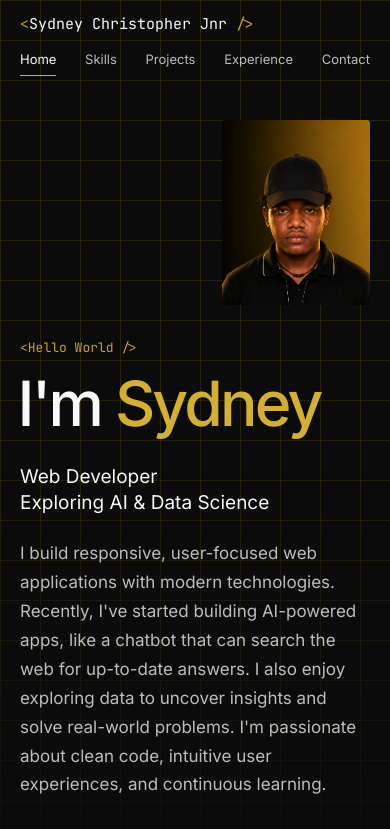
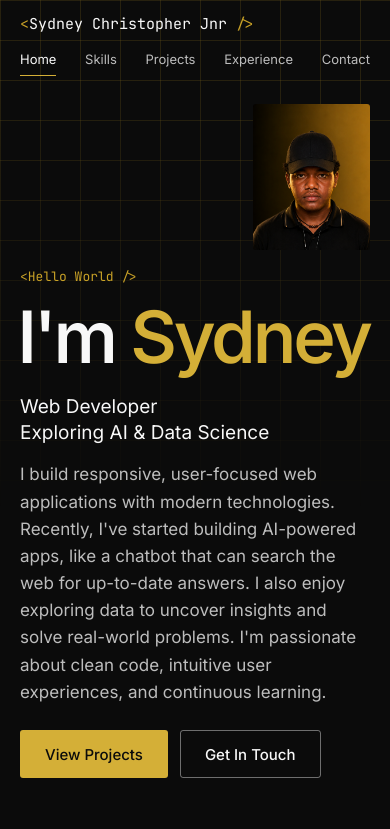
Before and after one commit to sydneyjnr/Sydney-Portfolio, a React (Vite) app: page / in a window 390 px wide. Shown: the top 829 px of the page. Built offline with nearby package versions, Linux system fonts and the light colour scheme.

Commit message:
style: make hero type bolder and tighten the phone hero

```diff
--- a/src/components/GridBackground.css
+++ b/src/components/GridBackground.css
@@ -29,8 +29,11 @@
 }
 
 @media (max-width: 768px) {
+  /* The text fills the phone hero, so the lines thin out before they reach it. */
   .grid-bg {
     --grid-cell: 40px;
+    -webkit-mask-image: linear-gradient(to bottom, #000 10%, transparent 62%);
+    mask-image: linear-gradient(to bottom, #000 10%, transparent 62%);
   }
 }
 
--- a/src/components/Hero.css
+++ b/src/components/Hero.css
@@ -33,6 +33,7 @@
 
 .hero__name {
   font-size: var(--step-hero);
+  font-weight: var(--weight-display);
   line-height: 0.92;
   letter-spacing: var(--tracking-display);
   color: var(--text-primary);
@@ -87,19 +88,32 @@
   .hero {
     align-items: stretch;
     min-height: 0;
-    padding-block: 7.5rem var(--space-16);
+    padding-block: 6.5rem var(--space-12);
   }
 
-  /* Small portrait set to the right: keeps the buttons close to the first screen. */
+  /* Small portrait set to the right: keeps the buttons on the first screen. */
   .hero__content {
     display: flex;
     flex-direction: column-reverse;
-    row-gap: var(--space-8);
+    row-gap: var(--space-4);
   }
 
   .hero__visual {
     align-self: flex-end;
-    width: clamp(8.5rem, 38vw, 13rem);
+    width: clamp(6.5rem, 30vw, 11rem);
+  }
+
+  .hero__name {
+    margin-bottom: var(--space-6);
+  }
+
+  .hero__title {
+    margin-bottom: var(--space-4);
+  }
+
+  .hero__description {
+    line-height: 1.6;
+    margin-bottom: var(--space-6);
   }
 }
 
--- a/src/index.css
+++ b/src/index.css
@@ -24,7 +24,8 @@
   --step-lead: clamp(1.1875rem, 1.1rem + 0.35vw, 1.375rem);
   --step-title: clamp(1.75rem, 1.35rem + 1.7vw, 2.75rem);
   --step-display: clamp(2.75rem, 1.5rem + 6vw, 6.5rem);
-  --step-hero: clamp(5rem, 10vw, 9rem);
+  --step-hero: clamp(5rem, 12vw, 11rem);
+  --weight-display: 550;
   --tracking-display: -0.045em;
   --tracking-title: -0.03em;
 
@@ -192,7 +193,7 @@ img {
 
 @media (max-width: 768px) {
   :root {
-    --step-hero: min(16vw, 9rem);
+    --step-hero: min(18.5vw, 9rem);
   }
 
   .section {
```
